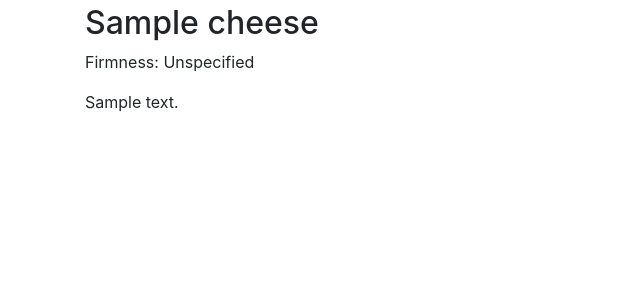
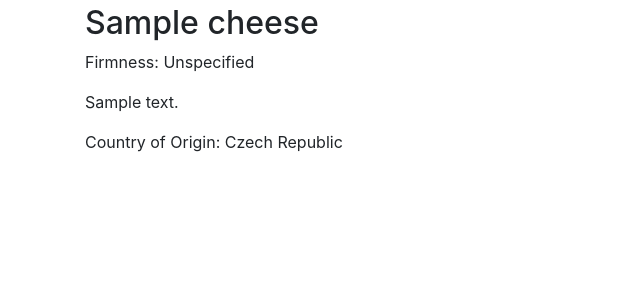
Before and after one commit to BAKoopman/everycheese, a Django app: a page that uses mysite/templates/cheeses/cheese_detail.html in a window 1280 px wide. Shown: the part 56-356 px from the top of the page, without its empty margins (0-640 px from the left). Run offline with Django 3.2, Linux system fonts and the light colour scheme; tables that the repository leaves empty hold one stand-in row (values such as "Sample post"); some libraries are stand-ins or nearby versions.

Commit message:
Implemented cheese country of origin

```diff
--- a/config/settings/base.py
+++ b/config/settings/base.py
@@ -74,6 +74,7 @@ DJANGO_APPS = [
     # "django.contrib.humanize", # Handy template tags
     "django.contrib.admin",
     "django.forms",
+    "django_countries"
 ]
 THIRD_PARTY_APPS = [
     "crispy_forms",
--- a/mysite/cheeses/models.py
+++ b/mysite/cheeses/models.py
@@ -1,11 +1,13 @@
 from django.db import models
 from model_utils.models import TimeStampedModel
 from autoslug import AutoSlugField
+from django_countries.fields import CountryField
 
 class Cheese(TimeStampedModel):
     name = models.CharField("Name of Cheese", max_length=255)
     slug = AutoSlugField("Cheese Address", unique = True, always_update = False, populate_from = "name")
     description = models.TextField("Decription", blank = True)
+    country_of_origin = CountryField("Country of Origin", blank = True)
 
     class Firmness(models.TextChoices):
         UNSPECIFIED = "unspecified", "Unspecified"
@@ -13,7 +15,7 @@ class Cheese(TimeStampedModel):
         SEMI_SOFT = "semi-soft", "Semi-Soft"
         SEMI_HARD = "semi-hard", "Semi-Hard"
         HARD = "hard", "Hard"
-    #Should this line be indented?
+
     firmness = models.CharField("Firmness", max_length = 20, choices = Firmness.choices, default = Firmness.UNSPECIFIED)
     def __str__(self):
         return self.name
--- a/mysite/templates/cheeses/cheese_detail.html
+++ b/mysite/templates/cheeses/cheese_detail.html
@@ -8,4 +8,9 @@
 {% if cheese.description %}
     <p>{{ cheese.description }}</p>
 {% endif %}
+{% if cheese.country_of_origin %}
+    <p>Country of Origin: {{ cheese.country_of_origin.name }}
+    <img src="{{ cheese.country_of_origin.flag }}" />
+    </p>
+{% endif %}
 {% endblock content %}
--- a/requirements/base.txt
+++ b/requirements/base.txt
@@ -13,3 +13,4 @@ django-model-utils==4.0.0  # https://github.com/jazzband/django-model-utils
 django-allauth==0.41.0  # https://github.com/pennersr/django-allauth
 django-crispy-forms==1.9.0  # https://github.com/django-crispy-forms/django-crispy-forms
 django-autoslug==1.9.6  # https://github.com/justinmayer/django-autoslug/
+django-countries==6.1.2 #https://github.com/SmileyChris/django-countries
```
Also changed, not shown: mysite/cheeses/migrations/0002_cheese_country_of_origin.py (added).
